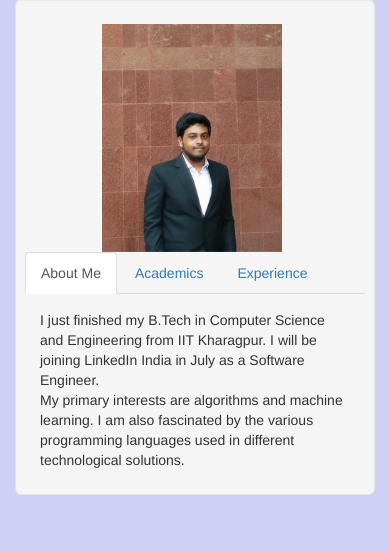
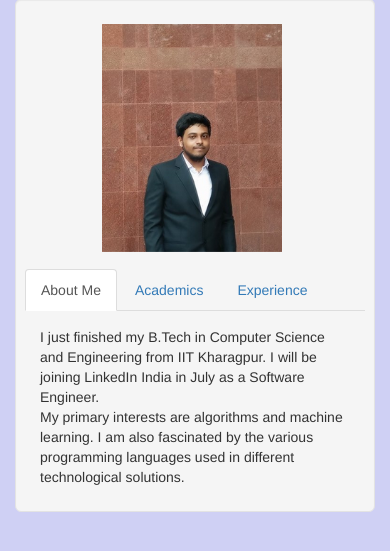
Before and after one commit to prithm/prithm.github.io, a PHP site: page / in a window 390 px wide. Shown: the part 130-681 px from the top of the page. Run offline with PHP 8.4, Linux system fonts and the light colour scheme.

Commit message:
Fixed Margins

```diff
--- a/css/index.css
+++ b/css/index.css
@@ -23,14 +23,17 @@ img {
 
     .left {
         display: block;
+        text-align: left;
     }
     .right {
         display: block;
         width: auto;
+        margin-top: 5%;
     }
     .right .color-wrap {
         display: block;
         width: auto;
         color: yellow;
+        margin-top: 5%;
     }
 }
```
